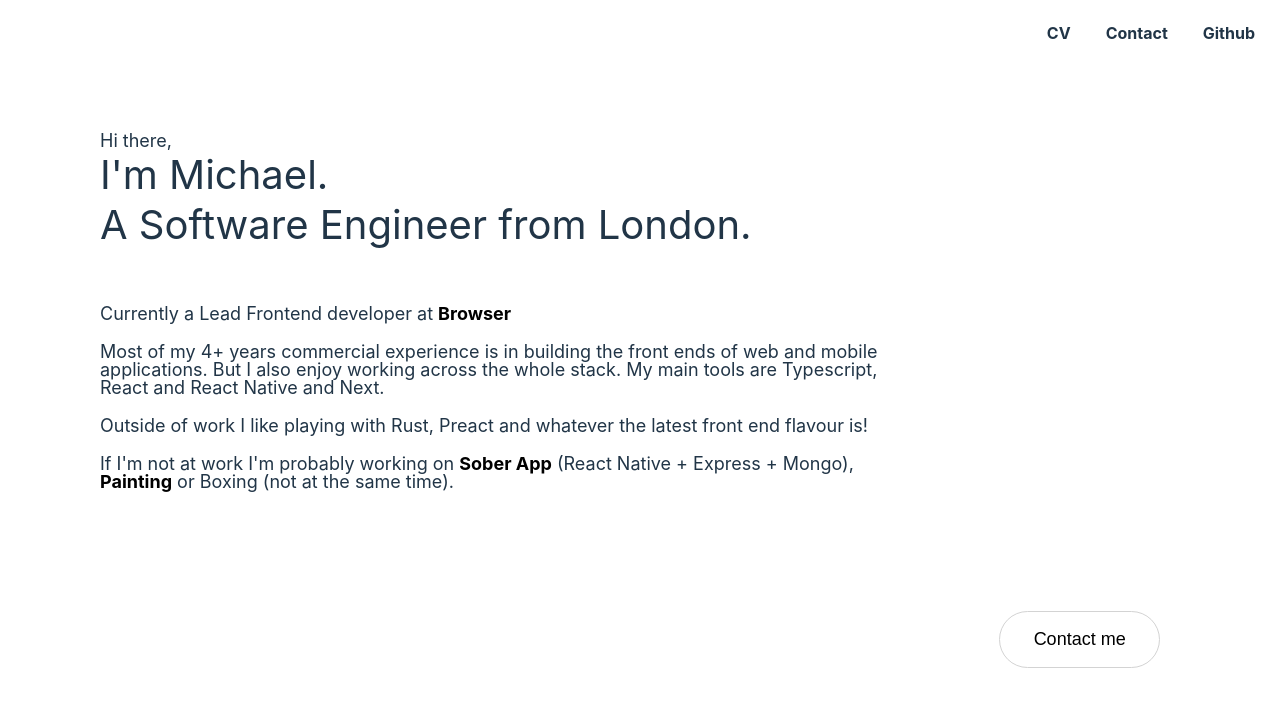
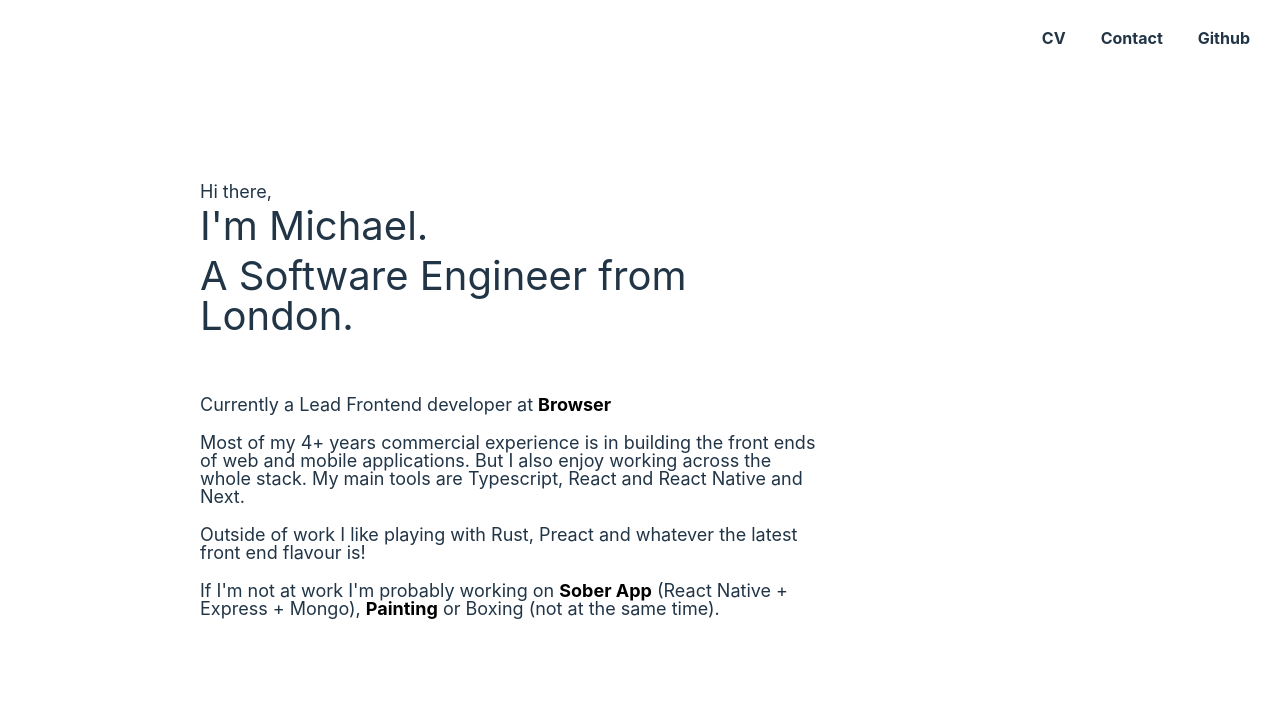
Before and after one commit to msmfa/portfolio-v2, a React (Vite) app: page / in a window 1280 px wide. Shown: the top 706 px of the page. Built offline with nearby package versions, Linux system fonts and the light colour scheme.

Commit message:
styles: change to mobile first and add icon

```diff
--- a/index.html
+++ b/index.html
@@ -2,7 +2,7 @@
 <html lang="en">
   <head>
     <meta charset="UTF-8" />
-    <link rel="icon" type="image/svg+xml" href="/vite.svg" />
+    <link rel="icon" type="image/svg+xml" href="/public/favicon.ico" />
     <meta name="viewport" content="width=device-width, initial-scale=1.0" />
     <title>Portfolio</title>
   </head>
--- a/src/AboutSection.module.css
+++ b/src/AboutSection.module.css
@@ -1,10 +1,3 @@
 .container {
-  position: absolute;
-  right: 0px;
-  left: 0px;
-  display: flex;
-  align-items: center;
-  justify-content: center;
-  flex-direction: column;
   height: 100%;
 }
--- a/src/AboutText.module.css
+++ b/src/AboutText.module.css
@@ -1,16 +1,26 @@
 .container {
-  padding: 0 600px 0 100px;
+  padding: 20px;
+  display: flex;
+  flex-direction: column;
+  justify-content: center;
+  height: 100%;
 }
 
-@media only screen and (max-width: 1200px) {
+@media (min-width: 768px) {
   .container {
-    position: absolute;
-    padding: 0px 60px 0 60px;
+    padding: 40px;
   }
 }
 
-@media only screen and (max-width: 1400px) {
+@media (min-width: 1024px) {
   .container {
-    padding: 0 400px 0 100px;
+    width: 80%;
   }
 }
+
+@media (min-width: 1200px) {
+  .container {
+    padding: 0 200px;
+    height: 100%;
+  }
+}
--- a/src/App.tsx
+++ b/src/App.tsx
@@ -1,17 +1,13 @@
 import AboutText from "./AboutText";
 import AboutSection from "./AboutSection";
 import Nav from "./Nav";
-import ContactSection from "./ContactSection";
-import Spacer from "./Spacer";
 
 function App() {
   return (
-    <main>
+    <main style={{ height: "100%" }}>
       <Nav />
       <AboutSection>
         <AboutText />
-        <Spacer size={6} />
-        <ContactSection />
       </AboutSection>
     </main>
   );
--- a/src/Button.module.css
+++ b/src/Button.module.css
@@ -6,7 +6,7 @@
 }
 
 .button:hover {
-  border-color: #646cff;
+  border-color: green;
 }
 .button:focus,
 .button:focus-visible {
--- a/src/ContactSection.module.css
+++ /dev/null
@@ -1,13 +0,0 @@
-.container {
-  display: flex;
-  justify-content: flex-end;
-  padding: 0 120px;
-  width: 100%;
-}
-@media only screen and (max-width: 780px) {
-  .container {
-    padding: 40px;
-    width: 100%;
-    justify-content: center;
-  }
-}
--- a/src/ContactSection.tsx
+++ /dev/null
@@ -1,14 +0,0 @@
-import Button from "./Button";
-import styles from "./ContactSection.module.css";
-import Config from "./constants";
-
-export default function ContactSection() {
-  return (
-    <section className={styles.container}>
-      <Button
-        label="Contact me"
-        onClick={() => (window.location.href = Config.email)}
-      />
-    </section>
-  );
-}
--- a/src/Nav.module.css
+++ b/src/Nav.module.css
@@ -1,19 +1,26 @@
 .container {
   position: absolute;
+  display: flex;
+  justify-content: center;
+  padding: 20px;
   width: 100%;
-  z-index: 1;
 }
 
 .container ul {
   display: flex;
   flex-direction: row;
-  justify-content: flex-end;
   gap: 35px;
-  margin: 25px;
 }
 
 .container ul li {
-  list-style-type: none;
   cursor: pointer;
   font-weight: bold;
 }
+
+@media (min-width: 768px) {
+  .container {
+    display: flex;
+    justify-content: flex-end;
+    padding: 30px;
+  }
+}
--- a/src/index.css
+++ b/src/index.css
@@ -3,7 +3,8 @@
 }
 
 html,
-body {
+body,
+#root {
   height: 100%;
   margin: 0;
   padding: 0;
@@ -164,6 +165,6 @@ a {
     background-color: #ffffff;
   }
   a:hover {
-    color: #747bff;
+    color: green;
   }
 }
```
Also changed, not shown: 1 other file (tests, documents, lock files or other folders).
